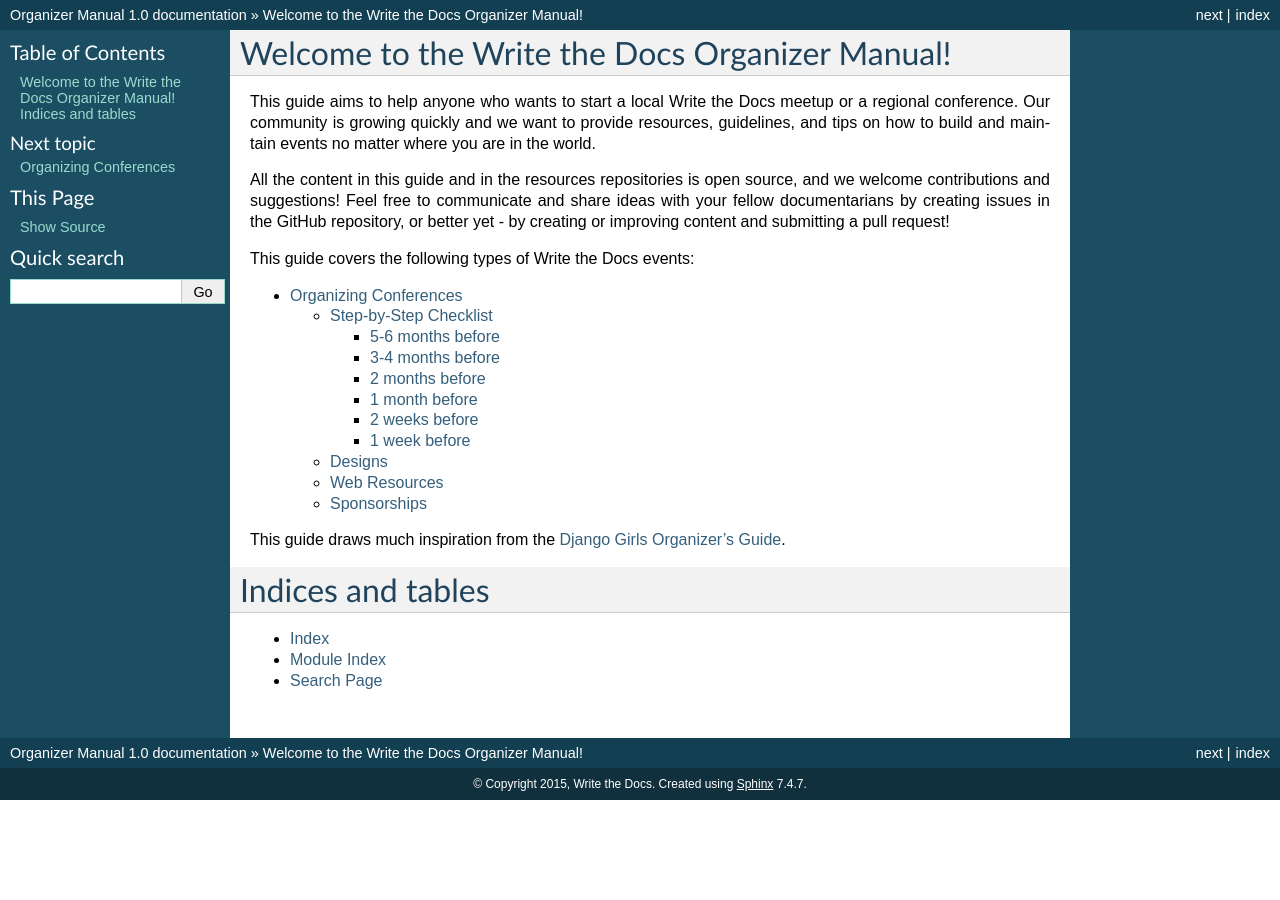
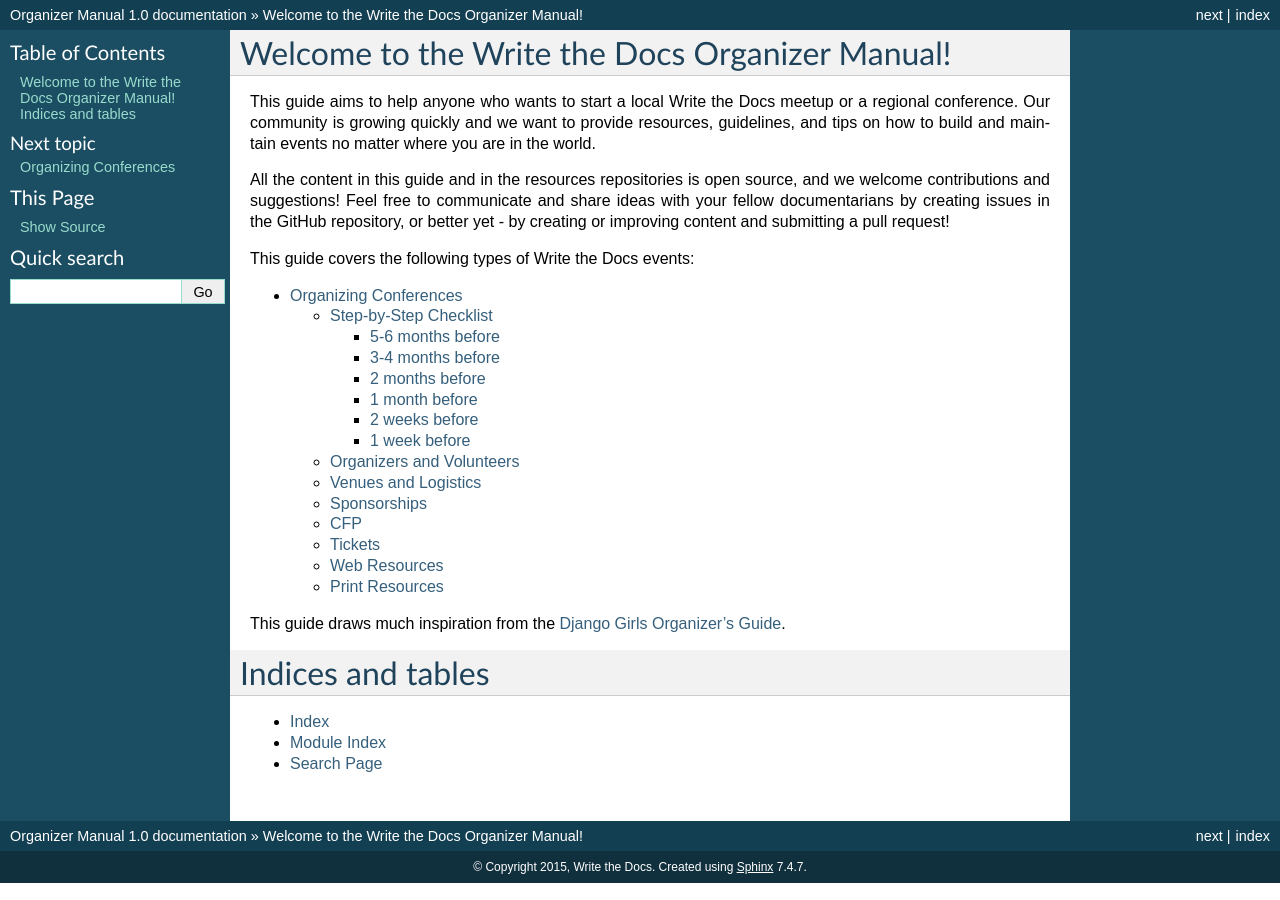
Before and after one commit to writethedocs/organizer-manual, a Sphinx documentation site: the page built from source/index.rst, in a window 1280 px wide. Built offline with Sphinx 7.4.7, drawn with Linux system fonts in a browser that asks for light colours; pages that are not in the unit, such as notebooks, are missing from menus.

```diff
--- a/source/confs/conf-overview.rst
+++ b/source/confs/conf-overview.rst
@@ -12,7 +12,12 @@ This section includes the following topics:
 .. toctree::
 
    conf-checklist
+   conf-orgteam
+   conf-budget
+   conf-venues-logistics
+   conf-sponsorship
+   conf-cfp
+   conf-tickets
+   conf-web-resources
    conf-print-resources
-   conf-web-resources
-   conf-sponsorship
    ...
--- a/source/confs/conf-print-resources.rst
+++ b/source/confs/conf-print-resources.rst
@@ -1,7 +1,7 @@
 .. _conf-print-resources:
 
-Designs
-=======
+Print Resources
+===============
 
 This section describes how to:
 
```
Also changed, not shown: source/confs/conf-cfp.rst (added, +10 -0 lines), source/confs/conf-orgteam.rst (added, +10 -0 lines), source/confs/conf-tickets.rst (added, +10 -0 lines), source/confs/conf-venues-logistics.rst (added, +14 -0 lines), 1 other file.
